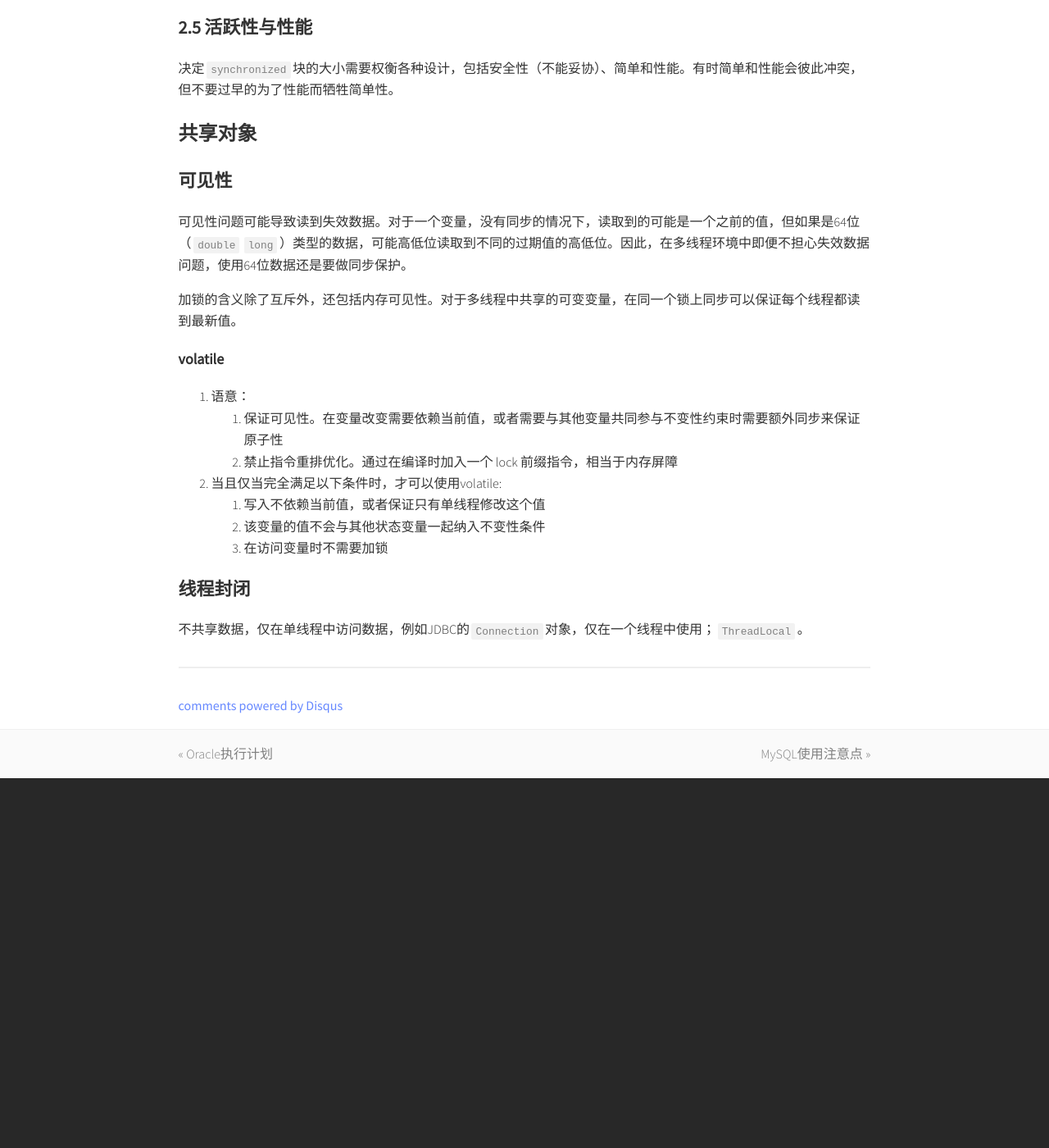
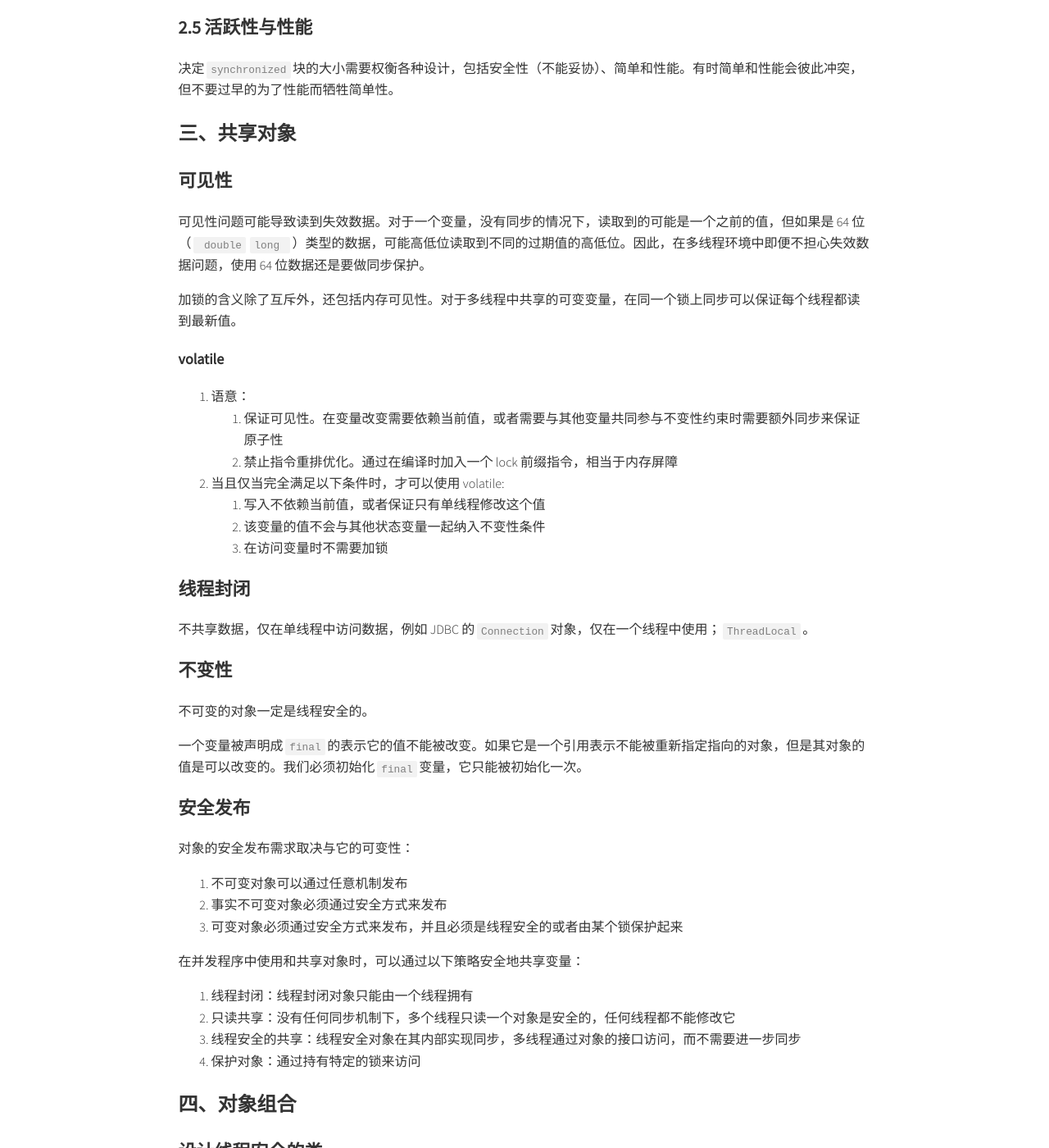
Before and after one commit to summer00/summer00.github.io, a Jekyll site: the page built from _posts/2019-05-11-java-concurrenncy-in-practice-note.md, in a window 1280 px wide and 1400 px high, scrolled down 1049 px. Shown: the whole window at 82% size. Built offline with Jekyll 4.4.1, drawn with Linux system fonts in a browser that asks for light colours; comment, search, counter and statistics services are not loaded; before the commit the page ends 1998 px from its top, so only the background shows below that; some of the changed text lies outside the part shown.

Commit message:
update 2020-08-11

```diff
--- a/_posts/2019-05-11-java-concurrenncy-in-practice-note.md
+++ b/_posts/2019-05-11-java-concurrenncy-in-practice-note.md
@@ -1,6 +1,6 @@
 ---
-title:  "Java并发编程学习笔记"
-date:   2019-05-11 15:00:00 +0800
+title: "Java并发编程学习笔记"
+date: 2019-05-11 15:00:00 +0800
 categories: [book-note, thread]
 ---
 
@@ -8,22 +8,22 @@ categories: [book-note, thread]
 
 ## 2.1 什么是线程安全
 
-* 当多个线程同时访问某个类时，这个类始终能表现正确的行为，那么就称这个类时线程安全的。
-* 在线程安全类中封装了必要的同步机制，因此客户端无须进一步采取同步措施。
-* 无状态的对象一定是线程安全的
+- 当多个线程同时访问某个类时，这个类始终能表现正确的行为，那么就称这个类时线程安全的。
+- 在线程安全类中封装了必要的同步机制，因此客户端无须进一步采取同步措施。
+- 无状态的对象一定是线程安全的
 
 ## 2.2 原子性
 
-* 竞态条件：
-  * 在并发编程中，由于不恰当的执行时序而出现不正确的结果的情况；
-  * 当某个计算的正确性取决于多个线程的交替执行时序时，就会发生竞态条件；
-  * 大多数竞态条件的本质是，基于一种可能失效的观察结果来做出判断或者执行某个计算;
-  * 要避免这个问题，就需使产生竞态条件的复合操作以原子性的形式完成
+- 竞态条件：
+  - 在并发编程中，由于不恰当的执行时序而出现不正确的结果的情况；
+  - 当某个计算的正确性取决于多个线程的交替执行时序时，就会发生竞态条件；
+  - 大多数竞态条件的本质是，基于一种可能失效的观察结果来做出判断或者执行某个计算;
+  - 要避免这个问题，就需使产生竞态条件的复合操作以原子性的形式完成
 
 ## 2.3 加锁机制
 
-* 要保持状态的一致性，就需要在单个的原子操作中更新所有相关的状态变量
-* 每个Java对象都可以做一个实现同步的锁，称为内置锁或监视锁。这种锁是互斥、可重入（重入说明锁的粒度是线程，不是调用）的锁
+- 要保持状态的一致性，就需要在单个的原子操作中更新所有相关的状态变量
+- 每个 Java 对象都可以做一个实现同步的锁，称为内置锁或监视锁。这种锁是互斥、可重入（重入说明锁的粒度是线程，不是调用）的锁
 
 ## 2.4 用锁保护状态
 
@@ -35,23 +35,63 @@ categories: [book-note, thread]
 
 决定`synchronized`块的大小需要权衡各种设计，包括安全性（不能妥协）、简单和性能。有时简单和性能会彼此冲突，但不要过早的为了性能而牺牲简单性。
 
-# 共享对象
+# 三、共享对象
 
 ## 可见性
 
-可见性问题可能导致读到失效数据。对于一个变量，没有同步的情况下，读取到的可能是一个之前的值，但如果是64位（`double``long`）类型的数据，可能高低位读取到不同的过期值的高低位。因此，在多线程环境中即便不担心失效数据问题，使用64位数据还是要做同步保护。
+可见性问题可能导致读到失效数据。对于一个变量，没有同步的情况下，读取到的可能是一个之前的值，但如果是 64 位（` double``long `）类型的数据，可能高低位读取到不同的过期值的高低位。因此，在多线程环境中即便不担心失效数据问题，使用 64 位数据还是要做同步保护。
 
 加锁的含义除了互斥外，还包括内存可见性。对于多线程中共享的可变变量，在同一个锁上同步可以保证每个线程都读到最新值。
 
 ### volatile
+
 1. 语意：
    1. 保证可见性。在变量改变需要依赖当前值，或者需要与其他变量共同参与不变性约束时需要额外同步来保证原子性
    2. 禁止指令重排优化。通过在编译时加入一个 lock 前缀指令，相当于内存屏障
-2. 当且仅当完全满足以下条件时，才可以使用volatile:
+2. 当且仅当完全满足以下条件时，才可以使用 volatile:
    1. 写入不依赖当前值，或者保证只有单线程修改这个值
    2. 该变量的值不会与其他状态变量一起纳入不变性条件
    3. 在访问变量时不需要加锁
 
 ## 线程封闭
 
-不共享数据，仅在单线程中访问数据，例如JDBC的`Connection`对象，仅在一个线程中使用；`ThreadLocal`。
+不共享数据，仅在单线程中访问数据，例如 JDBC 的`Connection`对象，仅在一个线程中使用；`ThreadLocal`。
+
+## 不变性
+
+不可变的对象一定是线程安全的。
+
+一个变量被声明成`final`的表示它的值不能被改变。如果它是一个引用表示不能被重新指定指向的对象，但是其对象的值是可以改变的。我们必须初始化`final`变量，它只能被初始化一次。
+
+## 安全发布
+
+对象的安全发布需求取决与它的可变性：
+
+1. 不可变对象可以通过任意机制发布
+2. 事实不可变对象必须通过安全方式来发布
+3. 可变对象必须通过安全方式来发布，并且必须是线程安全的或者由某个锁保护起来
+
+在并发程序中使用和共享对象时，可以通过以下策略安全地共享变量：
+
+1. 线程封闭：线程封闭对象只能由一个线程拥有
+2. 只读共享：没有任何同步机制下，多个线程只读一个对象是安全的，任何线程都不能修改它
+3. 线程安全的共享：线程安全对象在其内部实现同步，多线程通过对象的接口访问，而不需要进一步同步
+4. 保护对象：通过持有特定的锁来访问
+
+# 四、对象组合
+
+## 设计线程安全的类
+
+在设计线程安全的类时，需要包含以下三个基本要素：
+
+1. 找出构成对象状态的所有变量
+2. 找出约束变量的不变性条件
+3. 建立对象状态的并发访问管理策略
+
+方法：
+- 实施封闭
+  - 封装简化了线程安全类的实现过程，将数据封装在对象的内部，可以将数据的访问限制在对象的方法上，从而更容易的确保线程在访问数据时总能持有正确的锁。
+- 实施委托
+  - 如果一个类是由多个独立的线程安全的状态变量组成，并且所有的操作都不包含无效状态的转换，那么可以将线程安全性委托给底层的状态变量
+  - 如果类中的线程安全状态不是彼此独立的，且含有复合操作，那么仅靠委托并不能实现线程安全
+- 发布底层变量
```
Also changed, not shown: _posts/2019-12-20-stracture-note.md (+70 -0 lines).
